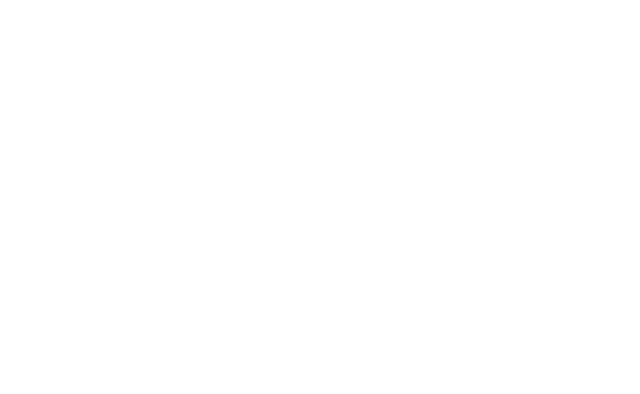
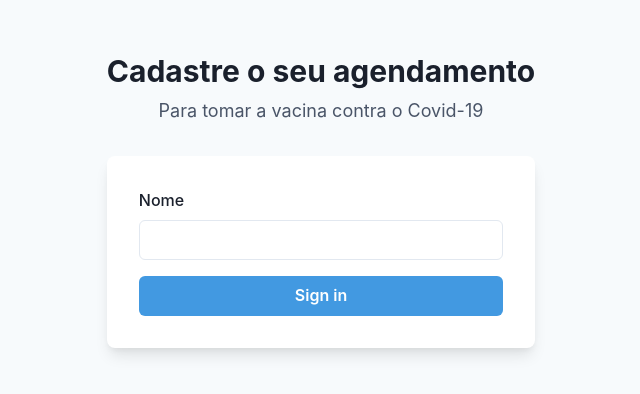
Before and after one commit to GuPoroca/projeto-pitang-frontend, a React (Vite) app: page /cadastrar in a window 1280 px wide. Before the commit this address had no page. Shown: the part 200-594 px from the top of the page, without its empty margins (319-959 px from the left). Built offline with nearby package versions, Linux system fonts and the light colour scheme.

Commit message:
Refactor to use chakra UI

```diff
--- a/package.json
+++ b/package.json
@@ -10,6 +10,7 @@
     "preview": "vite preview"
   },
   "dependencies": {
+    "@chakra-ui/react": "^2.8.2",
     "dom": "^0.0.3",
     "react": "^18.3.1",
     "react-dom": "^18.3.1",
--- a/src/AppRoutes.jsx
+++ b/src/AppRoutes.jsx
@@ -1,12 +1,17 @@
 import { BrowserRouter, Routes, Route } from "react-router-dom";
+import { ChakraProvider } from '@chakra-ui/react';
 import Home from './pages/Home';
 import Agendamentos from './pages/Agendamentos';
+import Cadastrar from './pages/Cadastrar'
 
 const AppRoutes = () => <BrowserRouter>
+<ChakraProvider>
     <Routes>
         <Route path='/' element = {<Home />}/>
         <Route path='/agendamento' element = {<Agendamentos />}/>
+        <Route path='/cadastrar' element = {<Cadastrar />}/>
     </Routes>
+</ChakraProvider>
 </BrowserRouter>
 
 export default AppRoutes;
--- a/src/components/ComponentSchemas.jsx
+++ /dev/null
@@ -1,12 +0,0 @@
-import { z } from "zod";
-
-export const formInputSchema = z.object({
-  name: z.string(),
-  label: z.string(),
-  type: z.string().optional(),
-});
-
-export const formButtonSchema = z.object({
-  label: z.string(),
-  type: z.string().optional(),
-});
--- a/src/components/FormInput.jsx
+++ /dev/null
@@ -1,25 +0,0 @@
-import { useFormContext } from 'react-hook-form';
-import PropTypes from 'prop-types';
-import { formInputSchema } from './ComponentSchemas';
-
-const FormInput = ({ name, label, type = 'text' }) => {
-  const { register, formState: { errors } } = useFormContext();
-
-  formInputSchema.parse({ name, label, type }); // Validação Zod
-
-  return (
-    <div>
-      <label>{label}</label>
-      <input type={type} {...register(name, { required: 'This field is required' })} />
-      {errors[name] && <p>{errors[name].message}</p>}
-    </div>
-  );
-};
-
-FormInput.propTypes = {
-  name: PropTypes.string.isRequired,
-  label: PropTypes.string.isRequired,
-  type: PropTypes.string,
-};
-
-export default FormInput;
--- /dev/null
+++ b/src/pages/Cadastrar.jsx
@@ -0,0 +1,56 @@
+'use client'
+
+import {
+  Flex,
+  Box,
+  FormControl,
+  FormLabel,
+  Input,
+  Checkbox,
+  Stack,
+  Button,
+  Heading,
+  Text,
+  useColorModeValue,
+} from '@chakra-ui/react'
+
+export default function SimpleCard() {
+  return (
+    <Flex
+      minH={'100vh'}
+      align={'center'}
+      justify={'center'}
+      bg={useColorModeValue('gray.50', 'gray.800')}>
+      <Stack spacing={8} mx={'auto'} maxW={'lg'} py={12} px={6}>
+        <Stack align={'center'}>
+          <Heading fontSize={'3xl'}>Cadastre o seu agendamento</Heading>
+          <Text fontSize={'lg'} color={'gray.600'}>
+            Para tomar a vacina contra o Covid-19
+          </Text>
+        </Stack>
+        <Box
+          rounded={'lg'}
+          bg={useColorModeValue('white', 'gray.700')}
+          boxShadow={'lg'}
+          p={8}>
+          <Stack spacing={4}>
+            <FormControl id="nome">
+              <FormLabel>Nome</FormLabel>
+              <Input type="nome" />
+            </FormControl>
+            <Stack spacing={10}>
+              <Button
+                bg={'blue.400'}
+                color={'white'}
+                _hover={{
+                  bg: 'blue.500',
+                }}>
+                Sign in
+              </Button>
+            </Stack>
+          </Stack>
+        </Box>
+      </Stack>
+    </Flex>
+  )
+}
--- a/src/pages/Home.jsx
+++ b/src/pages/Home.jsx
@@ -1,20 +1,5 @@
-import { useForm, FormProvider } from 'react-hook-form';
-import FormInput from '../components/FormInput';
-
-const MyFormPage = () => {
-  const methods = useForm();
-
-  const onSubmit = (data) => {
-    console.log(data);
-  };
-
+export default function Home() {
   return (
-    <FormProvider {...methods}>
-      <form onSubmit={methods.handleSubmit(onSubmit)}>
-        <FormInput name="firstName" label="First Name" />
-      </form>
-    </FormProvider>
-  );
-};
-
-export default MyFormPage;
+    <h1>Home</h1>
+  )
+}
```
Also changed, not shown: 1 other file (tests, documents, lock files or other folders).
